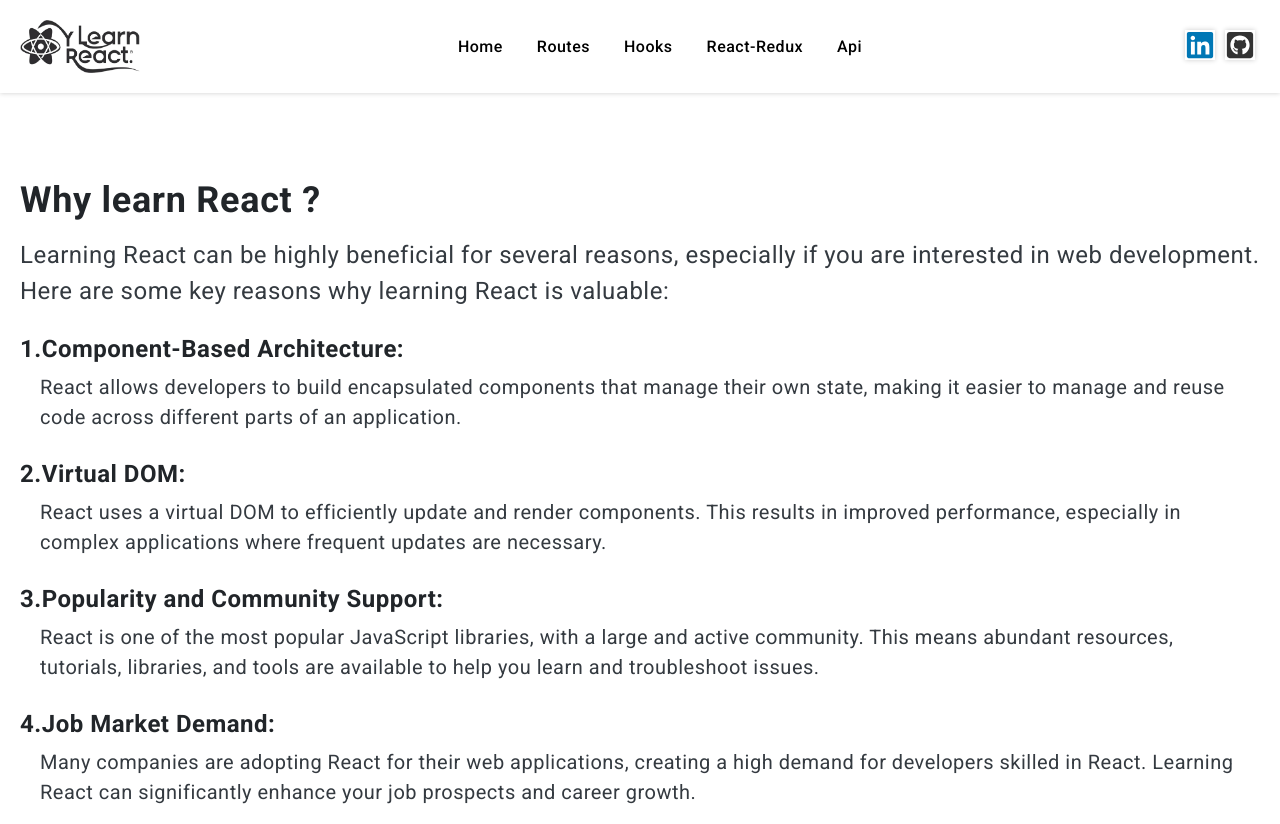
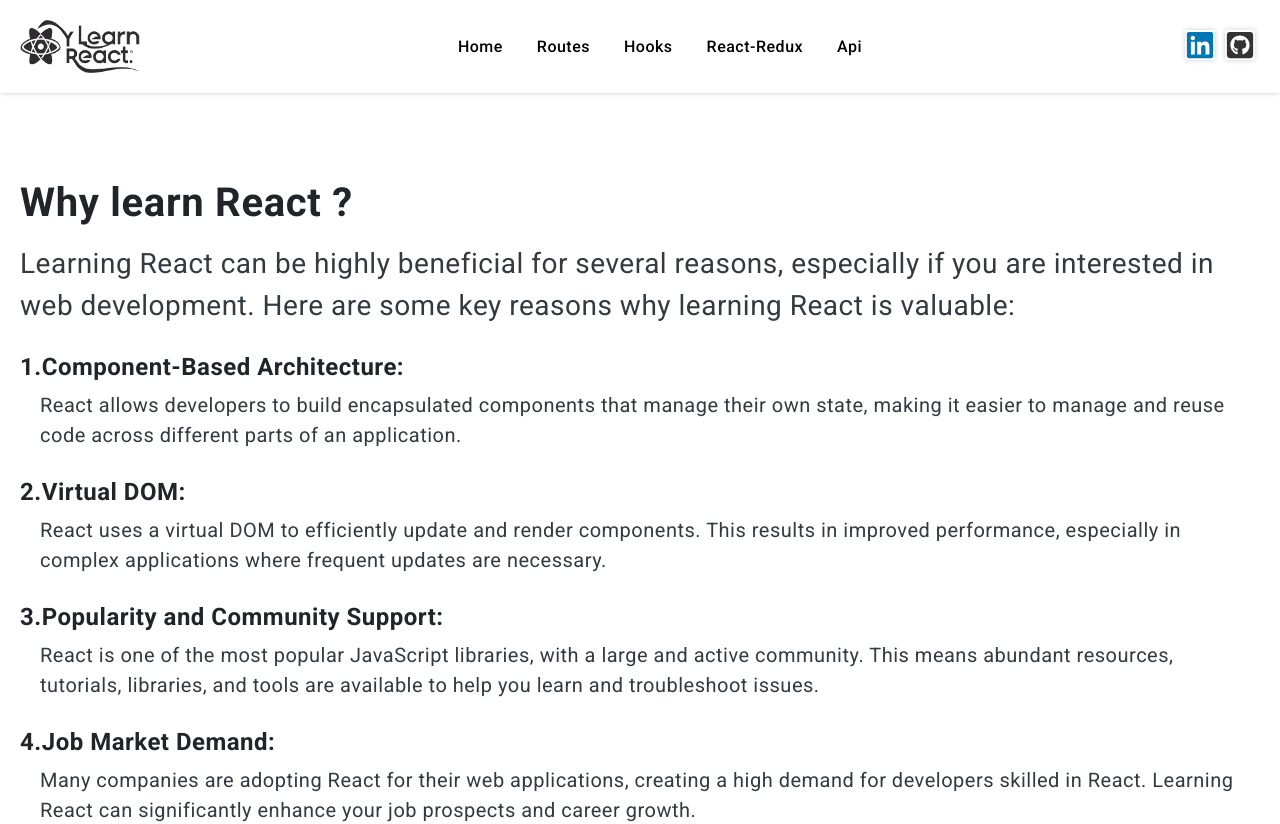
Before and after one commit to yash-babariya/Y-learnReact, a React (Vite) app: page /learnMore in a window 1280 px wide. Shown: the top 824 px of the page. Built offline with nearby package versions, Linux system fonts and the light colour scheme.

Commit message:
some changes..

```diff
--- a/src/componets/learn-more/learnMore.scss
+++ b/src/componets/learn-more/learnMore.scss
@@ -21,7 +21,7 @@
             .heading {
 
                 h2 {
-                    font-size: 36px;
+                    font-size: 40px;
                     font-weight: 700;
                     line-height: 1.5;
                     letter-spacing: 0.7px;
@@ -41,7 +41,7 @@
                 padding: 10px 0;
 
                 h4 {
-                    font-size: 24px;
+                    font-size: 28px;
                     font-weight: 400;
                     line-height: 1.5;
                     letter-spacing: 0.5px;
@@ -49,6 +49,10 @@
 
                     @media (max-width:768px) {
                         font-size: 20px;
+                    }
+
+                    @media (max-width:576px) {
+                        font-size: 18px;
                     }
                 }
 
```
